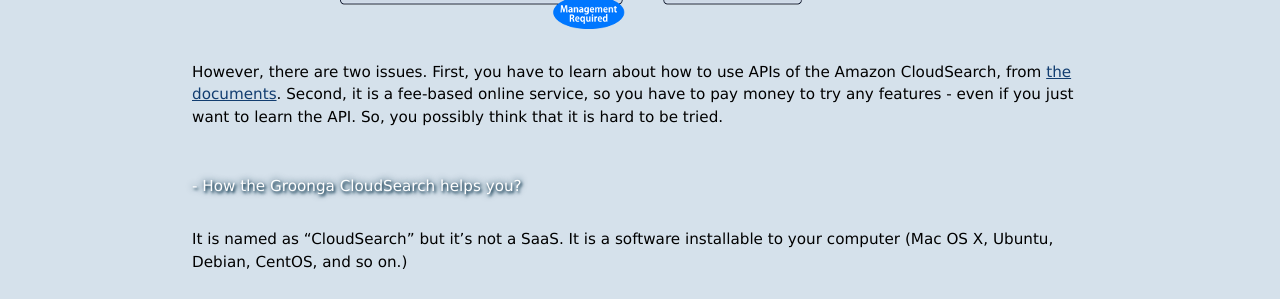
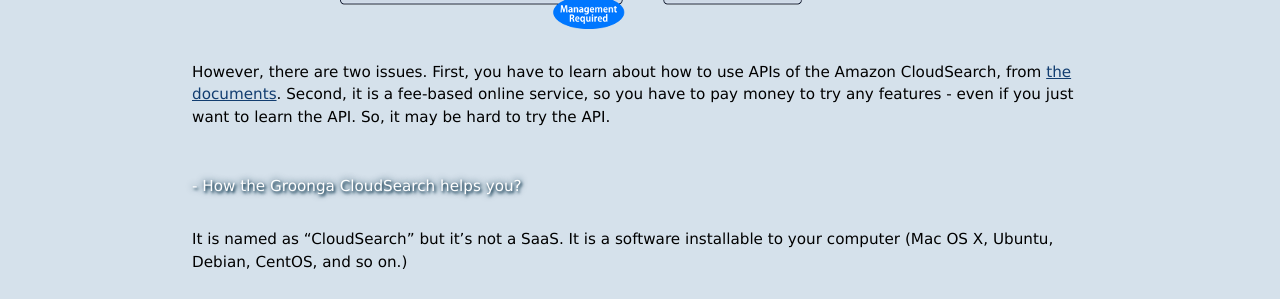
Before and after one commit to groonga/gcs.groonga.org, a Jekyll site: the page built from _posts/2012-07-05-initial-release.md, in a window 1280 px wide. Shown: the part 745-1044 px from the top of the page. Built offline with Jekyll 4.4.1, drawn with Linux system fonts in a browser that asks for light colours.

Commit message:
you ... -> it ...

```diff
--- a/_posts/2012-07-05-initial-release.md
+++ b/_posts/2012-07-05-initial-release.md
@@ -12,7 +12,7 @@
 
 <a href="/images/architecture-trad-vs-acs-large.png" rel="lightbox"><img src="/images/architecture-trad-vs-acs-small.png" alt="(Figure 1: Legacy Web Apps v.s. Web Apps with Amazon CloudSearch)" /></a>
 
-However, there are two issues. First, you have to learn about how to use APIs of the Amazon CloudSearch, from [the documents](http://aws.amazon.com/documentation/cloudsearch/). Second, it is a fee-based online service, so you have to pay money to try any features - even if you just want to learn the API. So, you possibly think that it is hard to be tried.
+However, there are two issues. First, you have to learn about how to use APIs of the Amazon CloudSearch, from [the documents](http://aws.amazon.com/documentation/cloudsearch/). Second, it is a fee-based online service, so you have to pay money to try any features - even if you just want to learn the API. So, it may be hard to try the API.
 
 ### How the Groonga CloudSearch helps you?
 
```
